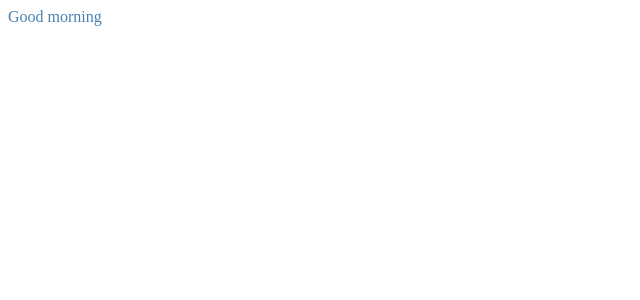
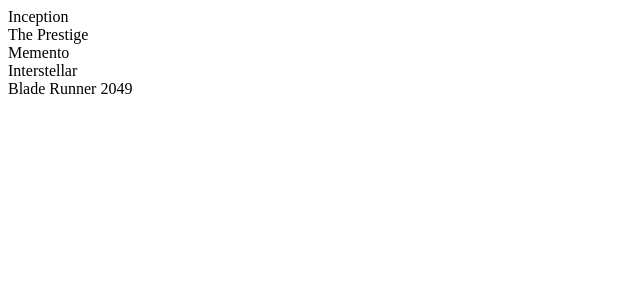
Before and after one commit to majd-karoun/filmforge-client, a React (Vite) app: page / in a window 1280 px wide. Shown: the top 300 px of the page, without its empty margins (0-640 px from the left). Built offline with nearby package versions, Linux system fonts and the light colour scheme.

Commit message:
movies array added

```diff
--- /dev/null
+++ b/src/components/main-view/MainView.jsx
@@ -0,0 +1,79 @@
+import { useState } from "react";
+import { MovieCard } from "../movie-card/MovieCard";
+import { MovieView } from "../movie-view/MovieView";
+
+export const MainView = () => {
+    const [movies, setMovies] = useState([
+        {
+          _id: { $oid: "644660bcc034b14635f6203f" },
+          title: "Inception",
+          description:
+            "A thief who steals corporate secrets through the use of dream-sharing technology is given the inverse task of planting an idea into the mind of a C.E.O.",
+          director: "Christopher Nolan",
+          genre: "Action",
+          image: "https://cdn.shopify.com/s/files/1/0057/3728/3618/products/9c592dee1ac813fcaf8c93557a487557_675ff711-4f45-4a98-95a5-0f97302b2126_480x.progressive.jpg?v=1573618688",
+        },
+        {
+          _id: { $oid: "644660bcc034b14635f62040" },
+          title: "The Prestige",
+          description:
+            "After a tragic accident, two stage magicians engage in a battle to create the ultimate illusion while sacrificing everything they have to outwit each other.",
+          director: "Christopher Nolan",
+          genre: "Drama",
+          image:"https://cdn.shopify.com/s/files/1/0057/3728/3618/products/99763af666ee931302e21c9cad3243ed_48a46774-8baf-4a98-b2bc-9ecf85dbff8b_480x.progressive.jpg?v=1573655133",
+        },
+        {
+          _id: { $oid: "644660bcc034b14635f62041" },
+          title: "Memento",
+          description:
+            "A man with short-term memory loss attempts to track down his wife's murderer.",
+          director: "Christopher Nolan",
+          genre: "Thriller",
+          image: "https://cdn.shopify.com/s/files/1/0057/3728/3618/products/memento24_480x.progressive.jpg?v=1617303456",
+        },
+        {
+          _id: { $oid: "644660bcc034b14635f62042" },
+          title: "Interstellar",
+          description:
+            "A team of explorers travel through a wormhole in space in an attempt to ensure humanity's survival.",
+          director: "Christopher Nolan",
+          genre: "Sci-Fi",
+          image: "https://cdn.shopify.com/s/files/1/0057/3728/3618/products/interstellar5_480x.progressive.jpg?v=1585846879",
+        },
+        {
+          _id: { $oid: "644660bcc034b14635f62043" },
+          title: "Blade Runner 2049",
+          description:
+            "A young blade runner's discovery of a long-buried secret leads him to track down former blade runner Rick Deckard, who's been missing for thirty years.",
+          director: "Denis Villeneuve",
+          genre: "Sci-Fi",
+          image: "https://cdn.shopify.com/s/files/1/0057/3728/3618/products/07c231f2775f4ece93b1af53e5009298_5e9d1433-5ebd-4343-956c-5478acce8afa_480x.progressive.jpg?v=1573618953",
+        },
+      ]);
+
+  const [selectedMovie, setSelectedMovie] = useState(null);
+
+  if (selectedMovie) {
+    return (
+      <MovieView movie={selectedMovie} onBackClick={() => setSelectedMovie(null)} />
+    );
+  }
+
+  if (movies.length === 0) {
+    return <div>The list is empty!</div>;
+  }
+
+  return (
+    <div>
+      {movies.map((movie) => (
+        <MovieCard
+          key={movie.id}
+          movie={movie}
+          onMovieClick={(newSelectedMovie) => {
+            setSelectedMovie(newSelectedMovie);
+          }}
+        />
+      ))}
+    </div>
+  );
+};
--- /dev/null
+++ b/src/components/movie-card/MovieCard.jsx
@@ -0,0 +1,10 @@
+export const MovieCard = ({ movie, onMovieClick }) => {
+  return (
+    <div
+      onClick={() => {
+        onMovieClick(movie);
+      }}>
+      {movie.title}
+    </div>
+  );
+};
--- /dev/null
+++ b/src/components/movie-view/MovieView.jsx
@@ -0,0 +1,22 @@
+export const MovieView = ({ movie, onBackClick }) => {
+  return (
+    <div>
+      <div>
+        <img src={movie.image} />
+      </div>
+      <div>
+        <span>Title: </span>
+        <span>{movie.title}</span>
+      </div>
+      <div>
+        <span>Director: </span>
+        <span>{movie.director}</span>
+      </div>
+      <div>
+        <span>Genre: </span>
+        <span>{movie.genre}</span>
+      </div>
+      <button onClick={onBackClick}>Back</button>
+    </div>
+  );
+};
--- a/src/index.jsx
+++ b/src/index.jsx
@@ -1,16 +1,12 @@
-import { createRoot } from 'react-dom/client';
+import { createRoot } from "react-dom/client";
+import { MainView } from "./components/main-view/MainView";
 import "./index.scss";
 
-const FilmForgeApplication = () => {
-    return (
-      <div className="filmforge">
-        <div>Good morning</div>
-      </div>
-    );
-  };
+const App = () => {
+  return <MainView />;
+ };
 
+const container = document.querySelector("#root");
+const root = createRoot(container);
 
-  const container = document.querySelector("#root");
-  const root = createRoot(container);
-
-  root.render(<FilmForgeApplication />);
+root.render(<App/>);
```
Also changed, not shown: 7 other files (tests, documents, lock files or other folders).
